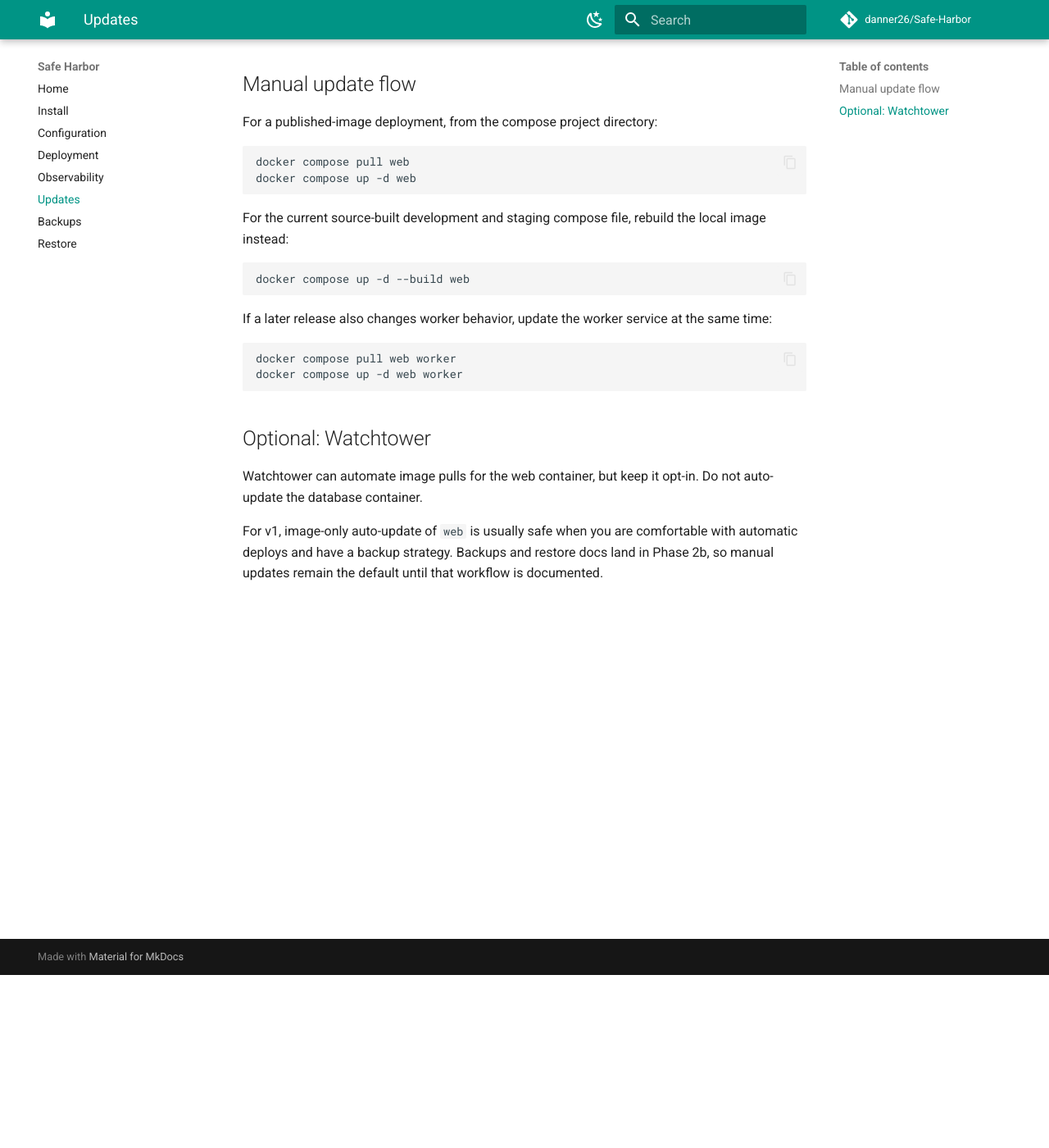
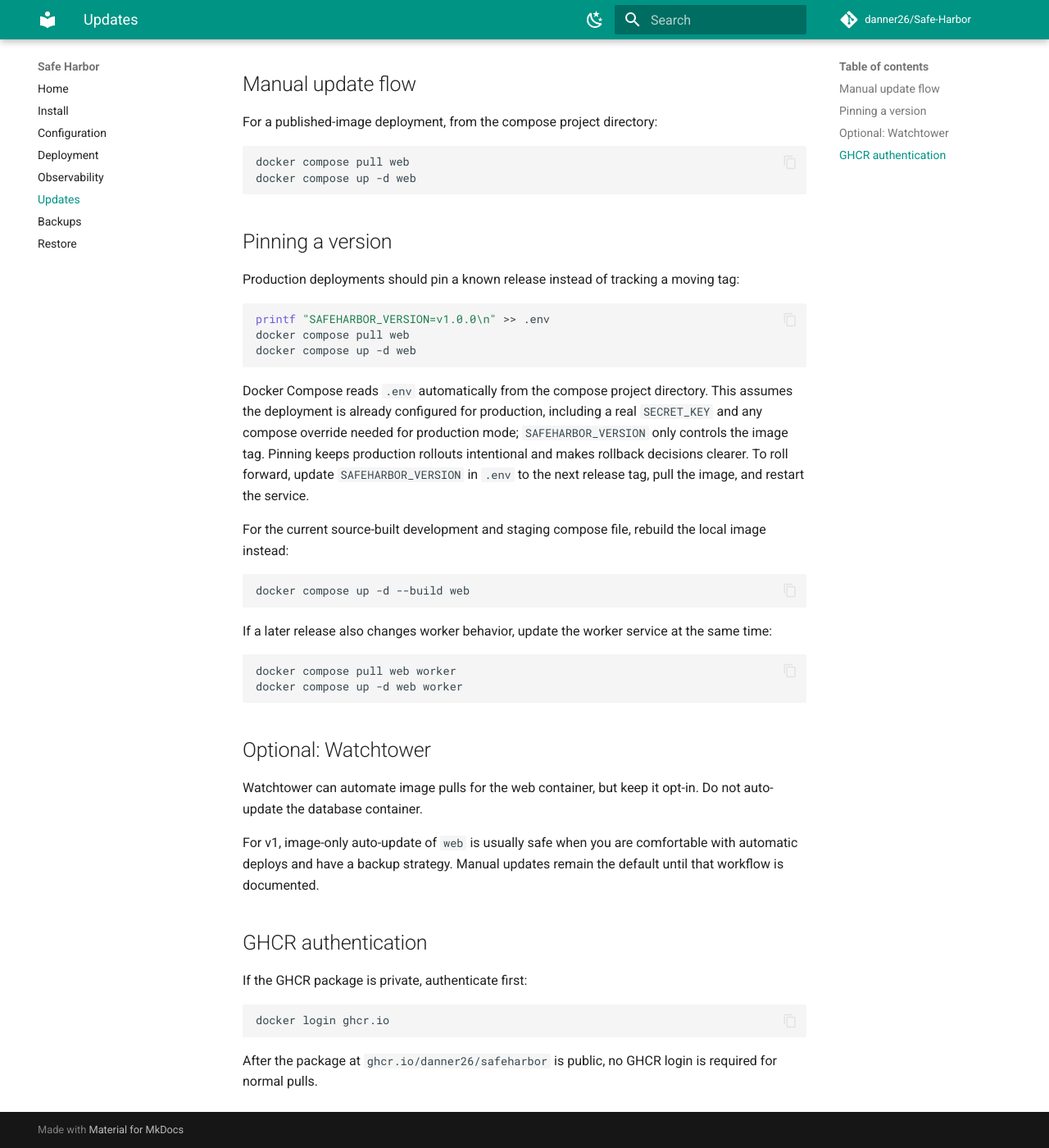
Before and after one commit to danner26/Safe-Harbor, an MkDocs documentation site: the page built from docs/update.md, in a window 1280 px wide and 1400 px high, scrolled down 211 px. Shown: the whole window at 82% size. Built offline with MkDocs 1.6.1 and Material for MkDocs 9.7.7, drawn with Linux system fonts in a browser that asks for light colours; comment, search, counter and statistics services are not loaded.

Commit message:
docs(update): add image pinning guidance

````diff
--- a/docs/update.md
+++ b/docs/update.md
@@ -10,6 +10,18 @@
 docker compose pull web
 docker compose up -d web
 ```
+
+## Pinning a version
+
+Production deployments should pin a known release instead of tracking a moving tag:
+
+```bash
+printf "SAFEHARBOR_VERSION=v1.0.0\n" >> .env
+docker compose pull web
+docker compose up -d web
+```
+
+Docker Compose reads `.env` automatically from the compose project directory. This assumes the deployment is already configured for production, including a real `SECRET_KEY` and any compose override needed for production mode; `SAFEHARBOR_VERSION` only controls the image tag. Pinning keeps production rollouts intentional and makes rollback decisions clearer. To roll forward, update `SAFEHARBOR_VERSION` in `.env` to the next release tag, pull the image, and restart the service.
 
 For the current source-built development and staging compose file, rebuild the local image instead:
 
@@ -28,4 +40,14 @@
 
 Watchtower can automate image pulls for the web container, but keep it opt-in. Do not auto-update the database container.
 
-For v1, image-only auto-update of `web` is usually safe when you are comfortable with automatic deploys and have a backup strategy. Backups and restore docs land in Phase 2b, so manual updates remain the default until that workflow is documented.
+For v1, image-only auto-update of `web` is usually safe when you are comfortable with automatic deploys and have a backup strategy. Manual updates remain the default until that workflow is documented.
+
+## GHCR authentication
+
+If the GHCR package is private, authenticate first:
+
+```bash
+docker login ghcr.io
+```
+
+After the package at `ghcr.io/danner26/safeharbor` is public, no GHCR login is required for normal pulls.
````
